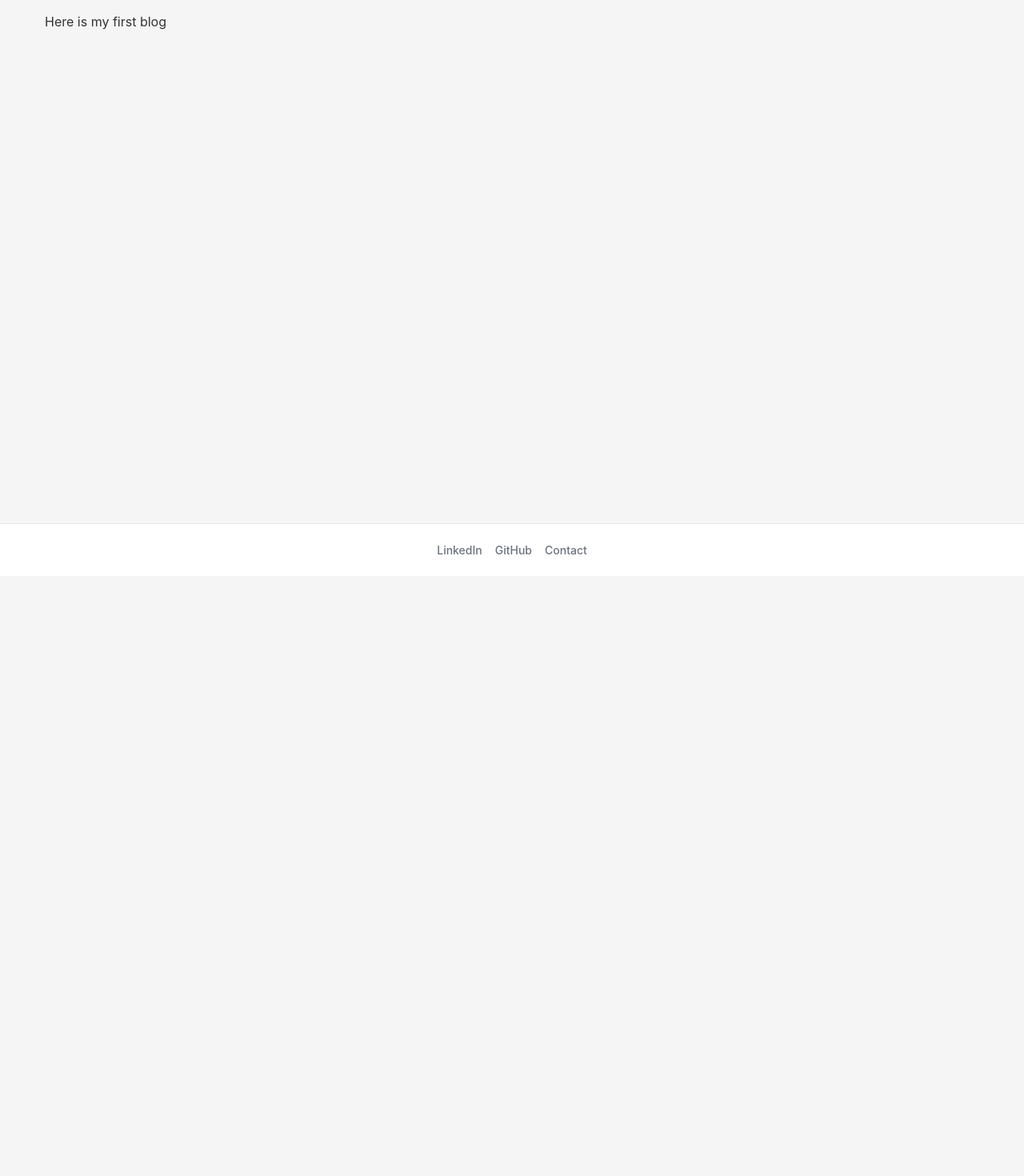
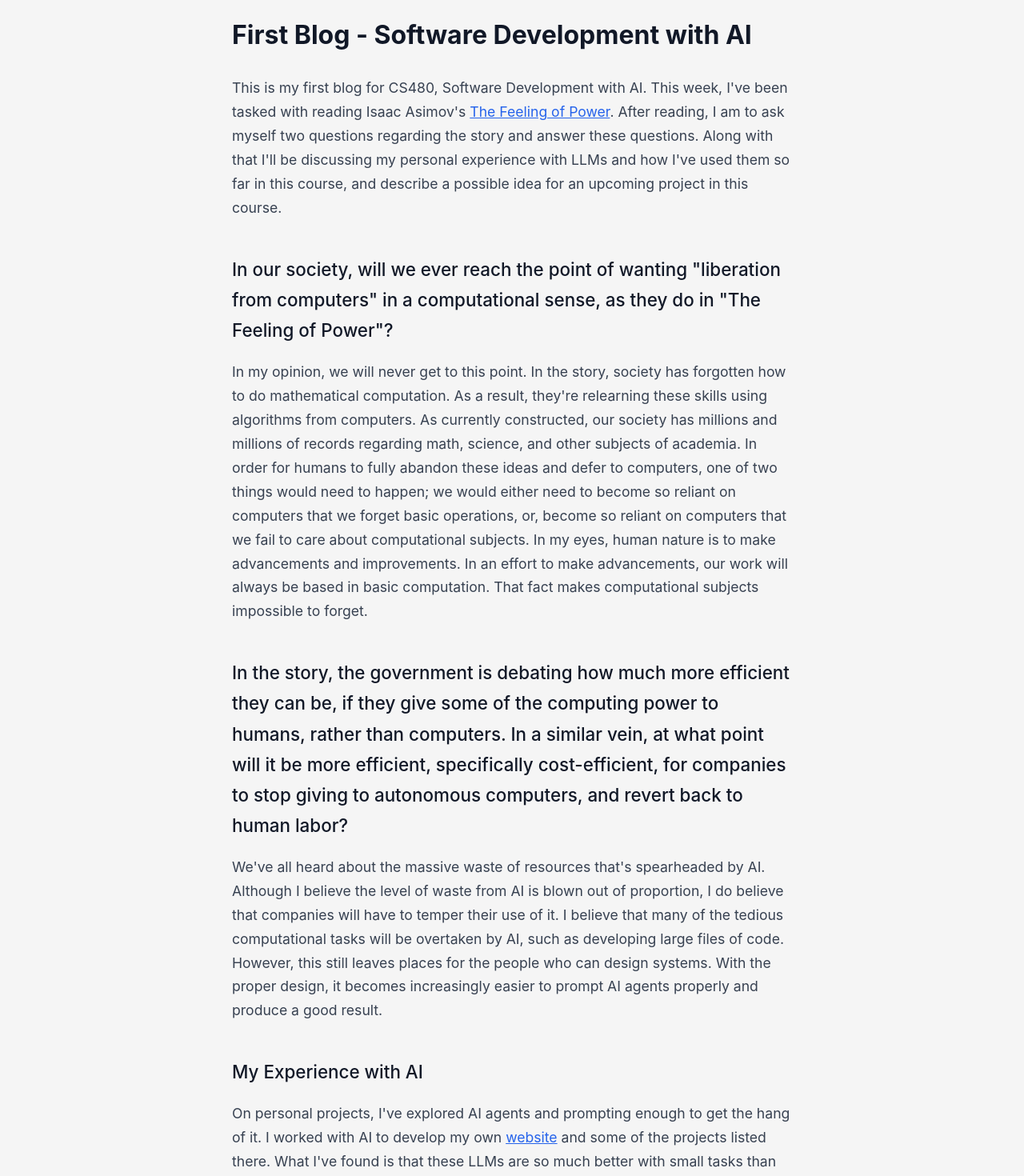
Before and after one commit to theo-mandelbaum/blog, a React (Create React App) app: page /one in a window 1280 px wide. Shown: the part 80-1550 px from the top of the page at 80% size. Before the commit the page ends 800 px from the top, so only its background shows below. Built offline with nearby package versions, Linux system fonts and the light colour scheme.

Commit message:
first blog posted

```diff
--- a/src/App.css
+++ b/src/App.css
@@ -104,3 +104,39 @@
 .footer-nav a:hover {
   color: #111827;
 }
+
+/* Blog Post Styling */
+.blog-post {
+  max-width: 700px;
+  margin: 0 auto;
+  line-height: 1.7;
+}
+
+.blog-post h1 {
+  font-size: 2rem;
+  font-weight: 700;
+  color: #111827;
+  margin-bottom: 24px;
+}
+
+.blog-post h2 {
+  font-size: 1.4rem;
+  font-weight: 500;
+  color: #111827;
+  margin-bottom: 18px;
+}
+
+.blog-post p {
+  color: #374151;
+  margin-bottom: 16px;
+  font-size: 1.1rem;
+}
+
+.blog-post a {
+  color: #2563eb;
+  text-decoration: underline;
+}
+
+.blog-post a:hover {
+  color: #1d4ed8;
+}
--- a/src/blogs/One.js
+++ b/src/blogs/One.js
@@ -2,8 +2,34 @@ import React from 'react';
 
 function One() {
     return (
-        <div>
-            Here is my first blog
+        <div className="blog-post">
+            <h1>First Blog - Software Development with AI</h1>
+            <p>
+                This is my first blog for CS480, Software Development with AI. This week, I've been tasked with reading Isaac Asimov's <a href="https://ia600806.us.archive.org/20/items/TheFeelingOfPower/The%20Feeling%20of%20Power.pdf" target="_blank" rel="noopener noreferrer">The Feeling of Power</a>. After reading, I am to ask myself two questions regarding the story and answer these questions. Along with that I'll be discussing my personal experience with LLMs and how I've used them so far in this course, and describe a possible idea for an upcoming project in this course.
+            </p>
+            <br />
+            <h2>In our society, will we ever reach the point of wanting "liberation from computers" in a computational sense, as they do in "The Feeling of Power"?</h2>
+            <p>
+                In my opinion, we will never get to this point. In the story, society has forgotten how to do mathematical computation. As a result, they're relearning these skills using algorithms from computers. As currently constructed, our society has millions and millions of records regarding math, science, and other subjects of academia. In order for humans to fully abandon these ideas and defer to computers, one of two things would need to happen; we would either need to become so reliant on computers that we forget basic operations, or, become so reliant on computers that we fail to care about computational subjects. In my eyes, human nature is to make advancements and improvements. In an effort to make advancements, our work will always be based in basic computation. That fact makes computational subjects impossible to forget.
+            </p>
+            <br />
+            <h2>In the story, the government is debating how much more efficient they can be, if they give some of the computing power to humans, rather than computers. In a similar vein, at what point will it be more efficient, specifically cost-efficient, for companies to stop giving to autonomous computers, and revert back to human labor?</h2>
+            <p>
+                We've all heard about the massive waste of resources that's spearheaded by AI. Although I believe the level of waste from AI is blown out of proportion, I do believe that companies will have to temper their use of it. I believe that many of the tedious computational tasks will be overtaken by AI, such as developing large files of code. However, this still leaves places for the people who can design systems. With the proper design, it becomes increasingly easier to prompt AI agents properly and produce a good result.
+            </p>
+            <br />
+            <h2>My Experience with AI</h2>
+            <p>
+                On personal projects, I've explored AI agents and prompting enough to get the hang of it. I worked with AI to develop my own <a href="https://mandelbaumtheo.org" target="_blank" rel="noopener noreferrer">website</a> and some of the projects listed there. What I've found is that these LLMs are so much better with small tasks than big ones. Before you begin your project, break it up into a list of steps. That way, you will have a better understanding of your own project, and it will be easier to prompt the LLM with each task. Along with that, there are many different prompting techniques, such as automatic prompting, prompt chaining and reflexion. If you've been using LLMs with no knowledge of these techniques, you've likely used some of them without realizing.
+            </p>
+            <p>
+                The techniques listed above are exactly how I approached this blog project. I broke my project down into steps, starting with the setup of my react routing environment, next working on the header and footer for my html template, and finishing off with styling. By doing this, I was able to successfully build my app. The Claude LLM was also very helpful with troubleshooting my app deployment on DigitalOcean, as I lack some knowledge regarding subdomain systems.
+            </p>
+            <br />
+            <h2>Nogramming Presentation</h2>
+            <p>
+                In this project, I'll be creating a creative task related to AI that doesn't involve code. Since code is forbidden, my mind immediately jumps to a physical model of some sort. Specifically, I would love to create a physical model of the components related to training and optimizing an LLM—pre-training, weights, fine-tuning, reinforcement learning, and model precision. This way, I could explore the building of AI without coding it.
+            </p>
         </div>
     );
 }
--- a/src/blogs/Two.js
+++ b/src/blogs/Two.js
@@ -2,7 +2,7 @@ import React from 'react';
 
 function Two() {
     return (
-        <div>
+        <div className="blog-post">
             Here is my second blog
         </div>
     );
```
